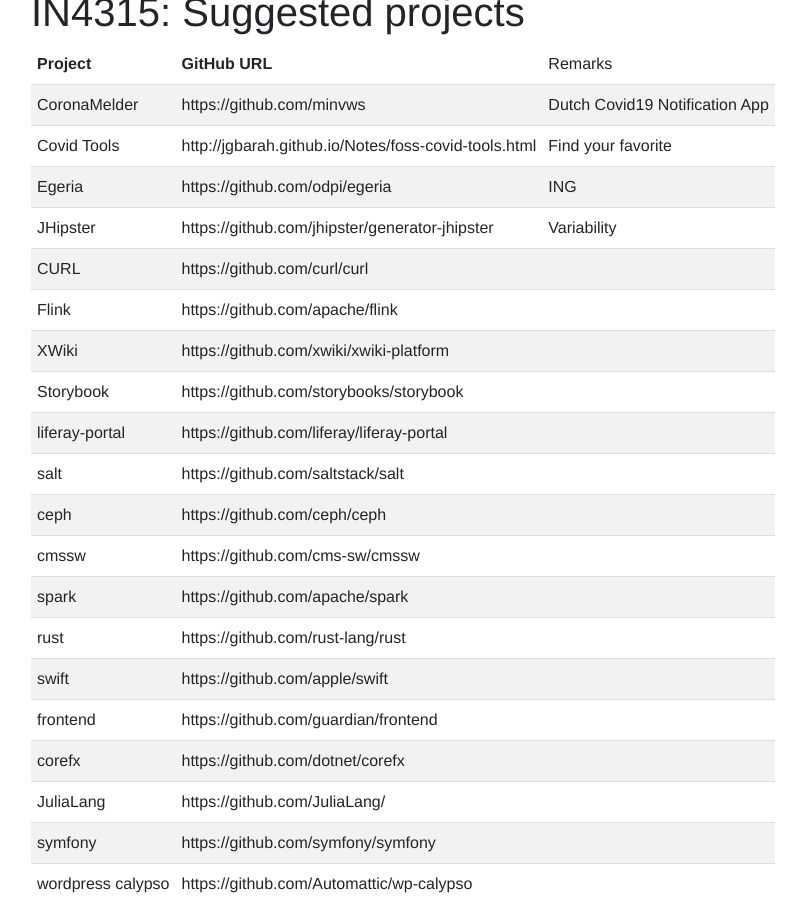
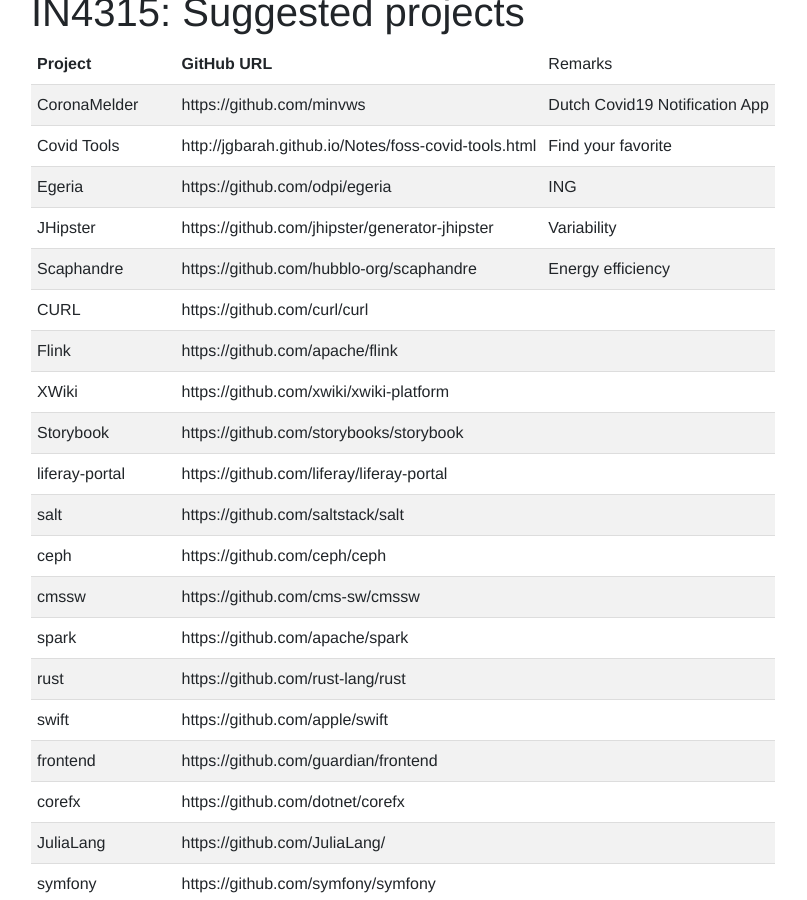
Before and after one commit to SERG-Delft/delftswa, a Jekyll site: the page built from 2021/suggested-projects.md, in a window 1280 px wide and 900 px high, scrolled down 533 px. Shown: the whole window, without its empty margins (0-807 px from the left). Built offline with Jekyll 4.4.1, drawn with Linux system fonts in a browser that asks for light colours.

Commit message:
Add Scaphandre as candidate project

```diff
--- a/2021/suggested-projects.md
+++ b/2021/suggested-projects.md
@@ -9,6 +9,7 @@ title: Suggested projects
 | Covid Tools | http://jgbarah.github.io/Notes/foss-covid-tools.html | Find your favorite
 | Egeria | https://github.com/odpi/egeria | ING
 | JHipster | https://github.com/jhipster/generator-jhipster | Variability
+| Scaphandre | https://github.com/hubblo-org/scaphandre | Energy efficiency
 | CURL | https://github.com/curl/curl |
 | Flink | https://github.com/apache/flink |
 | XWiki | https://github.com/xwiki/xwiki-platform |
```
